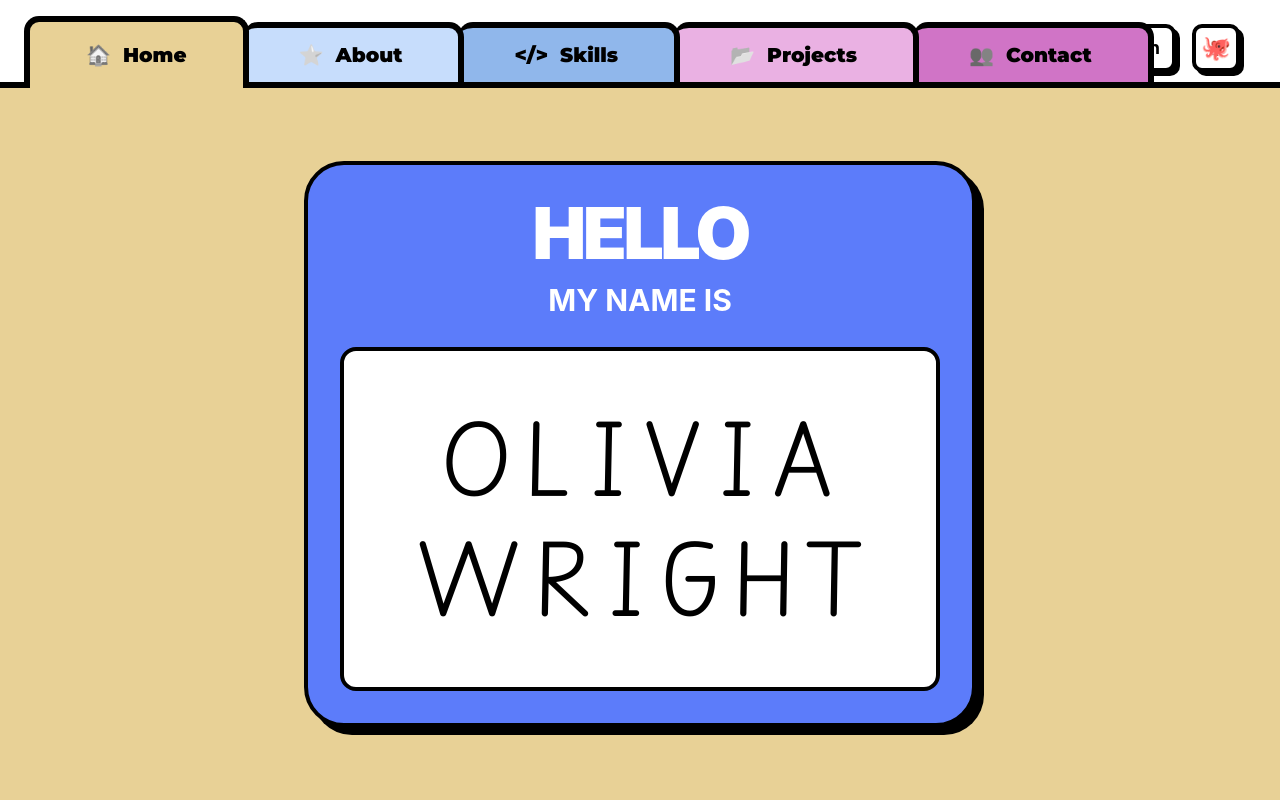
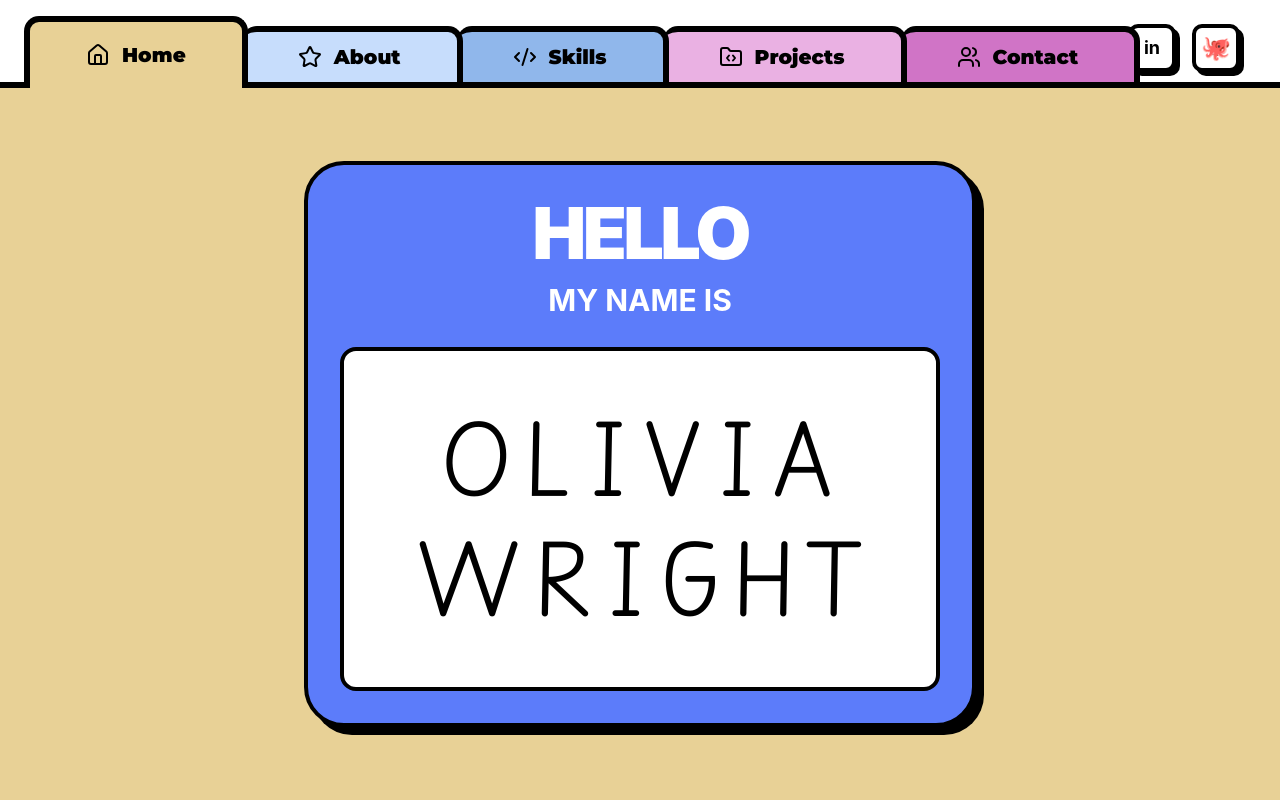
Before and after one commit to livvy-lab/portfolio-2026, a React (Vite) app: page / in a window 1280 px wide. Shown: the top 800 px of the page. Built offline with nearby package versions, Linux system fonts and the light colour scheme.

Commit message:
feat: added icons

```diff
--- a/package.json
+++ b/package.json
@@ -12,6 +12,7 @@
   "dependencies": {
     "@tailwindcss/postcss": "^4.2.4",
     "@tailwindcss/vite": "^4.2.4",
+    "lucide-react": "^1.9.0",
     "react": "^19.2.5",
     "react-dom": "^19.2.5"
   },
--- a/src/components/NavBar.jsx
+++ b/src/components/NavBar.jsx
@@ -1,13 +1,14 @@
 import React from 'react'
 import Tab from './Tab'
+import { Home, Star, FolderCode, Users, CodeXml } from 'lucide-react'
 
 const Navbar = ({ activeTab }) => {
   const tabs = [
-    { name: 'Home', color: 'bg-folder-yellow', icon: '🏠' },
-    { name: 'About', color: 'bg-folder-light-blue', icon: '⭐' },
-    { name: 'Skills', color: 'bg-folder-blue', icon: '</>' },
-    { name: 'Projects', color: 'bg-folder-light-pink', icon: '📂' },
-    { name: 'Contact', color: 'bg-folder-pink', icon: '👥' },
+    { name: 'Home', color: 'bg-folder-yellow', icon: <Home size={24} />},
+    { name: 'About', color: 'bg-folder-light-blue', icon: <Star size={24} /> },
+    { name: 'Skills', color: 'bg-folder-blue', icon: <CodeXml size={24} /> },
+    { name: 'Projects', color: 'bg-folder-light-pink', icon: <FolderCode size={24} /> },
+    { name: 'Contact', color: 'bg-folder-pink', icon: <Users size={24} /> },
   ]
 
   return (
--- a/src/components/Tab.jsx
+++ b/src/components/Tab.jsx
@@ -1,7 +1,6 @@
 import React from 'react'
 
 const Tab = ({ name, color, icon, isActive, isFirst, index }) => {
-  // Convert name to lowercase for the ID link (e.g., "About" -> "#about")
     const linkId = `#${name.toLowerCase()}`;
 
     return (
@@ -13,20 +12,18 @@ const Tab = ({ name, color, icon, isActive, isFirst, index }) => {
           border-t-[6px] border-black border-r-[6px]
           rounded-t-[15px] rounded-b-none
           font-mont font-black text-xl flex items-center gap-3 transition-all duration-200
-        cursor-pointer no-underline text-black /* Added cursor and reset link styles */
+          cursor-pointer no-underline text-black
 
-        /* Overlap fix */
           ${!isFirst ? '-ml-[6px]' : 'border-l-[6px]'}
 
-        /* The Align Fix */
           ${isActive
             ? 'z-50 h-[72px] border-b-0 relative border-l-[6px]'
-          : 'z-10 h-[66px] border-b-[6px] relative'
+            : 'z-10 h-[62px] border-b-[6px] relative'
           }
         `}
         style={{ zIndex: isActive ? 50 : 40 - index }}
       >
-      <span className="text-xl grayscale">{icon}</span>
+        {React.cloneElement(icon, { strokeWidth: 2 })}
         {name}
       </a>
     )
```
Also changed, not shown: 1 other file (tests, documents, lock files or other folders). Lines whose indentation alone changed are shown as unchanged.
